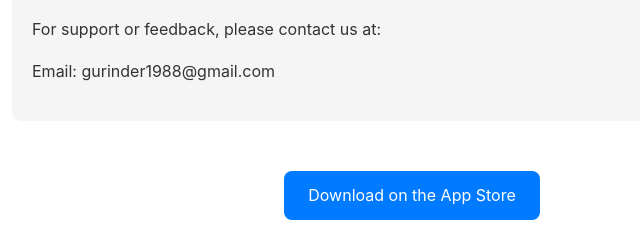
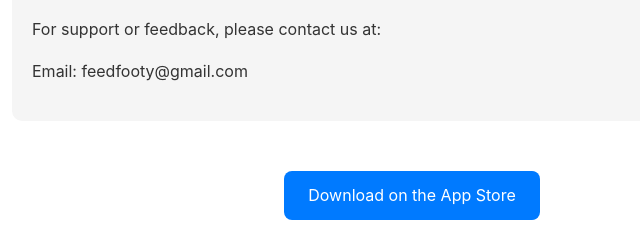
Before and after one commit to gurinder1988/footyfeed, a plain HTML site: page docs/index.html in a window 1280 px wide. Shown: the part 1011-1244 px from the top of the page, 228-868 px from the left. Drawn offline with Linux system fonts and the light colour scheme.

Commit message:
Update email address to feedfooty@gmail.com

```diff
--- a/docs/index.html
+++ b/docs/index.html
@@ -73,7 +73,7 @@
     <div class="section">
         <h2>Support</h2>
         <p>For support or feedback, please contact us at:</p>
-        <p>Email: gurinder1988@gmail.com</p>
+        <p>Email: feedfooty@gmail.com</p>
     </div>
 
     <div style="text-align: center;">
```
Also changed, not shown: docs/privacy.html (+1 -1 lines).
